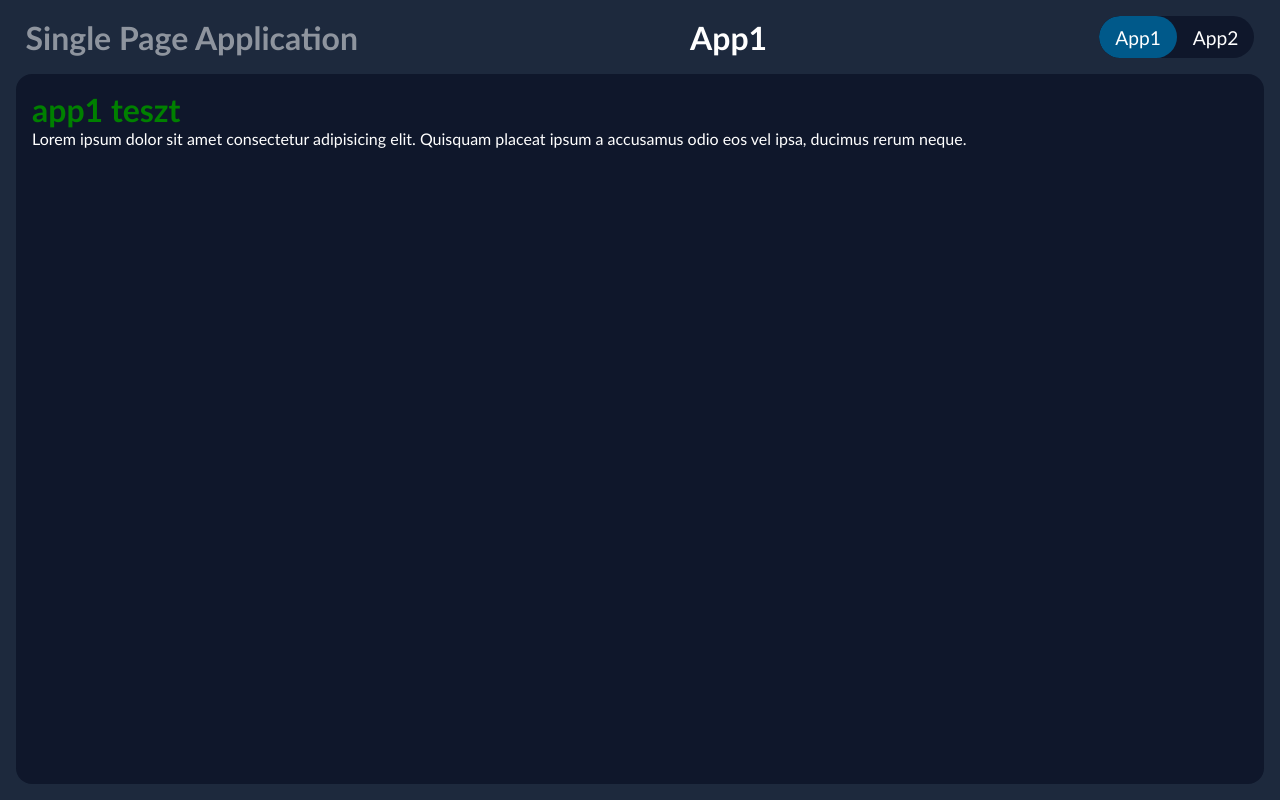
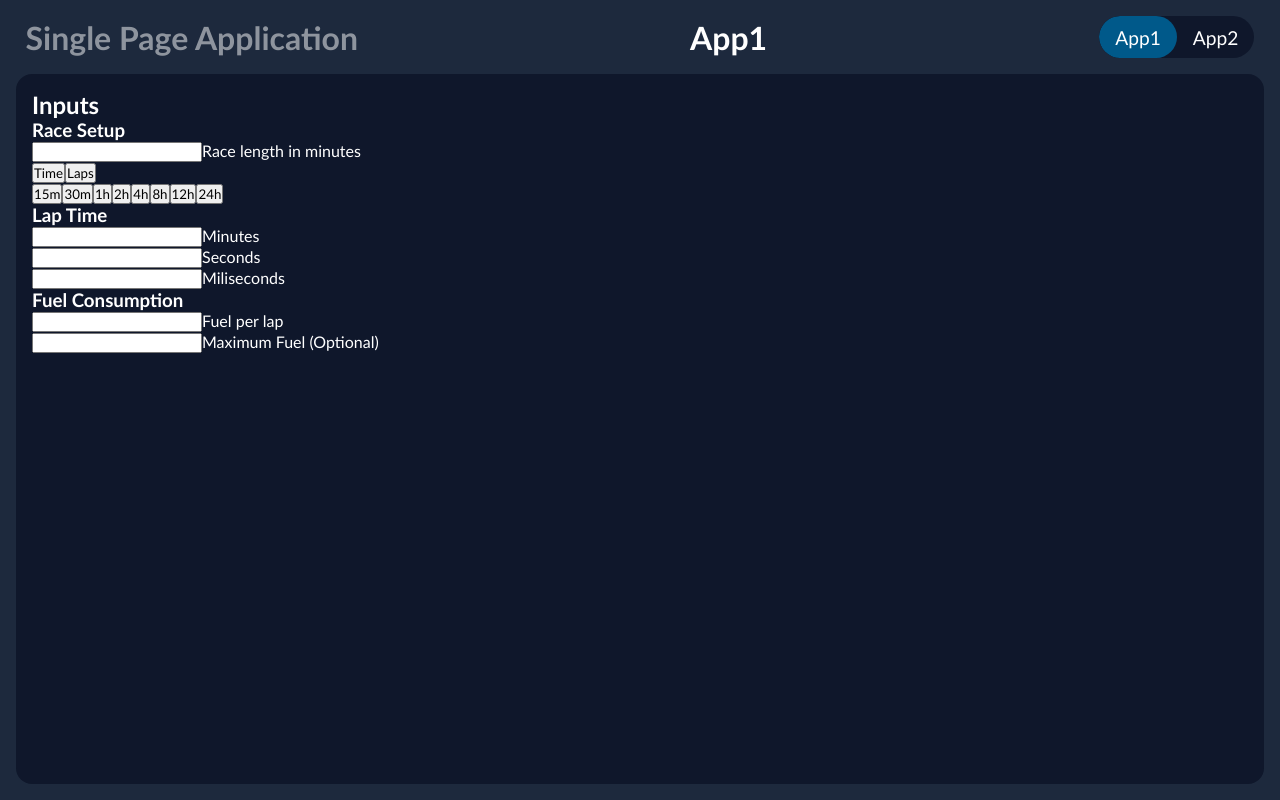
Before and after one commit to redbirdjs/web1_elm_beadando, a React (Vite) app in the folder 4_spa/: page / in a window 1280 px wide. Built offline with nearby package versions, Linux system fonts and the light colour scheme.

Commit message:
feladat4: "Fuel Calculator" menü elkezdve, bemeneti mezők hozzáadva

```diff
--- a/4_spa/src/components/App1.tsx
+++ b/4_spa/src/components/App1.tsx
@@ -1,8 +1,99 @@
+import { useMemo, useState } from 'react';
+
 export default function App1() {
+  const [raceType, setRaceType] = useState<'time' | 'laps'>('time');
+
+  const [raceLength, setRaceLength] = useState<string>('');
+  const [min, setMin] = useState<string>('');
+  const [sec, setSec] = useState<string>('');
+  const [ms, setMs] = useState<string>('');
+  const [fuelPerLap, setFuelPerLap] = useState<string>('');
+  const [maxFuel, setMaxFuel] = useState<string>('');
+
+
+  const setIntValue = (e: React.ChangeEvent<HTMLInputElement>, set: (value: React.SetStateAction<string>) => void) => {
+    const num = parseInt(e.target.value);
+    if (isNaN(num)) return set('');
+
+    set(String(Math.abs(num)));
+  }
+
+  const setFloatValue = (e: React.ChangeEvent<HTMLInputElement>, set: (value: React.SetStateAction<string>) => void) => {
+    const num = parseFloat(e.target.value);
+    if (isNaN(num)) return set('');
+
+    set(String(Math.abs(num)));
+  }
+
   return (
-    <div>
-      <h1 style={{ color: "green" }}>app1 teszt</h1>
-      <p>Lorem ipsum dolor sit amet consectetur adipisicing elit. Quisquam placeat ipsum a accusamus odio eos vel ipsa, ducimus rerum neque.</p>
+    <div className='fuelcalc'>
+
+      <div className='col'>
+        <div className='row'>
+          <h2>Inputs</h2>
+        </div>
+
+        <div className='row'>
+          <h3>Race Setup</h3>
+        </div>
+
+        <div className='row'>
+          <div className='input'>
+            <input type="number" name="raceLength" id="raceLength" value={raceLength} onChange={(e) => setIntValue(e, setRaceLength)} />
+            <label htmlFor="raceLength">{raceType === 'time' ? 'Race length in minutes' : 'Number of laps'}</label>
+          </div>
+
+          <button className={raceType === 'time' ? 'selected' : ''} onClick={() => setRaceType('time')}>Time</button>
+          <button className={raceType === 'laps' ? 'selected' : ''} onClick={() => setRaceType('laps')}>Laps</button>
+        </div>
+
+        {raceType === 'time' &&
+          <div className='row quick-time-select'>
+            {[15, 30, 60, 120, 240, 480, 720, 1440].map(t =>
+              <button className={raceLength === String(t) ? 'selected' : ''} onClick={() => setRaceLength(String(t))}>
+                {t >= 60 ? `${Math.round(t / 60)}h` : `${t}m`}
+              </button>
+            )}
+          </div>
+        }
+
+        <div className='row'>
+          <h3>Lap Time</h3>
+        </div>
+
+        <div className='row'>
+          <div className='input'>
+            <input type="number" name="lapTimeM" id="lapTimeM" value={min} onChange={(e) => setIntValue(e, setMin)} />
+            <label htmlFor="lapTimeM">Minutes</label>
+          </div>
+          <div className='input'>
+            <input type="number" name="lapTimeS" id="lapTimeS" value={sec} onChange={(e) => setIntValue(e, setSec)} />
+            <label htmlFor="lapTimeS">Seconds</label>
+          </div>
+          <div className='input'>
+            <input type="number" name="lapTimeMs" id="lapTimeMs" value={ms} onChange={(e) => setIntValue(e, setMs)}/>
+            <label htmlFor="lapTimeMs">Miliseconds</label>
+          </div>
+        </div>
+
+        <div className='row'>
+          <h3>Fuel Consumption</h3>
+        </div>
+
+        <div className='row'>
+          <div className='input'>
+            <input type="number" name="fuelPerLap" id="fuelPerLap" value={fuelPerLap} onChange={(e) => setFloatValue(e, setFuelPerLap)} />
+            <label htmlFor="fuelPerLap">Fuel per lap</label>
+          </div>
+        </div>
+
+        <div className='row'>
+          <div className='input'>
+            <input type="number" name="fuelPerLap" id="fuelPerLap" value={maxFuel} onChange={(e) => setIntValue(e, setMaxFuel)} />
+            <label htmlFor="fuelPerLap">Maximum Fuel (Optional)</label>
+          </div>
+        </div>
+      </div>
     </div>
   )
 }
```
